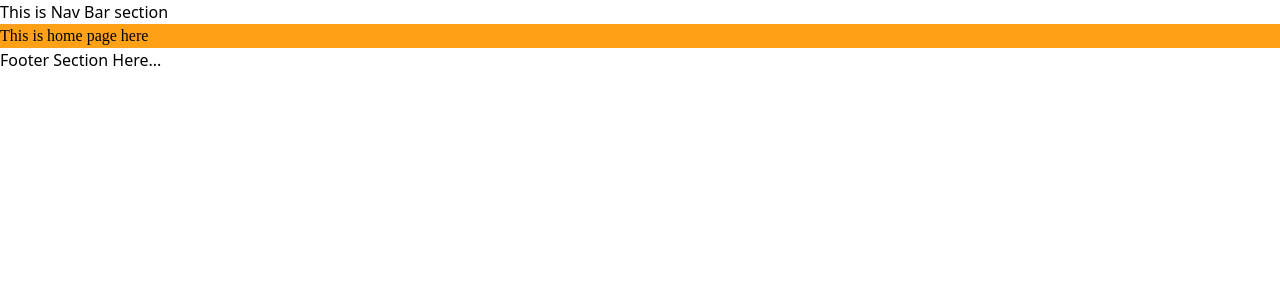
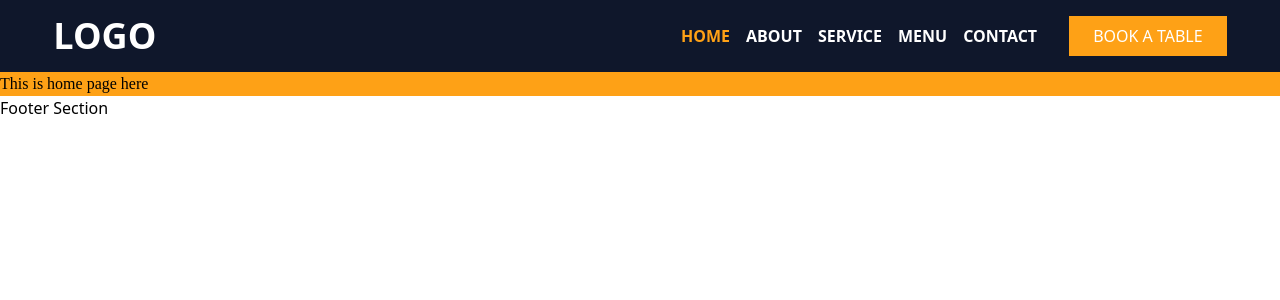
Before and after one commit to 0rakib0/Ziro-Nine-Cafe, a React (Vite) app: page / in a window 1280 px wide. Shown: the top 300 px of the page. Built offline with nearby package versions, Linux system fonts and the light colour scheme.

Commit message:
create nav bar item and design it

```diff
--- a/src/SharePage/Footer/Footer.jsx
+++ b/src/SharePage/Footer/Footer.jsx
@@ -1,7 +1,12 @@
+import { NavLink } from "react-router-dom"
+
 const Footer = () =>{
+
+
+
     return (
         <div>
-            <h1>Footer Section Here...</h1>
+           <h1>Footer Section</h1>
         </div>
     )
 }
--- a/src/SharePage/NavBar/NavBar.jsx
+++ b/src/SharePage/NavBar/NavBar.jsx
@@ -1,7 +1,30 @@
+import { NavLink } from "react-router-dom"
+
 const NavBar = () => {
+
+    const NavItems = <>
+        <li className="text-secondarycolor"><NavLink>HOME</NavLink></li>
+        <li className="hover:text-secondarycolor duration-200"><NavLink>ABOUT</NavLink></li>
+        <li className="hover:text-secondarycolor duration-200"><NavLink>SERVICE</NavLink></li>
+        <li className="hover:text-secondarycolor duration-200"><NavLink>MENU</NavLink></li>
+        <li className="hover:text-secondarycolor duration-200"><NavLink>CONTACT</NavLink></li>
+    </>
+
     return (
-        <div>
-            <h1>This is Nav Bar section</h1>
+        <div className="bg-primaryColor py-4">
+            <div className="flex justify-between w-11/12 mx-auto items-center">
+                <div>
+                    <h4 className="text-4xl font-semibold text-white">LOGO</h4>
+                </div>
+                <div className="flex gap-8 items-center">
+                    <div className="flex list-none gap-4 font-semibold text-white">
+                        {NavItems}
+                    </div>
+                    <div>
+                        <button className="bg-secondarycolor text-white py-2 px-6">BOOK A TABLE</button>
+                    </div>
+                </div>
+            </div>
         </div>
     )
 }
```
